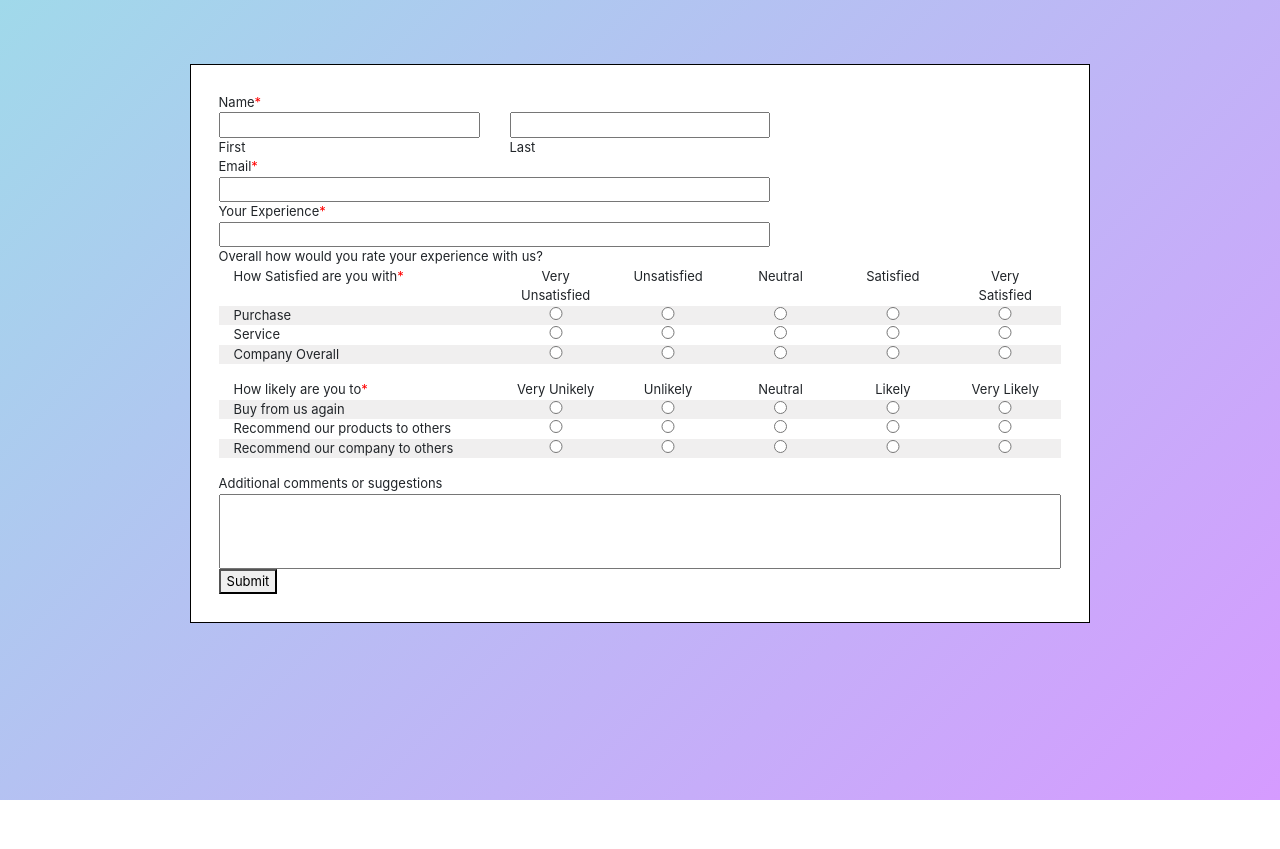
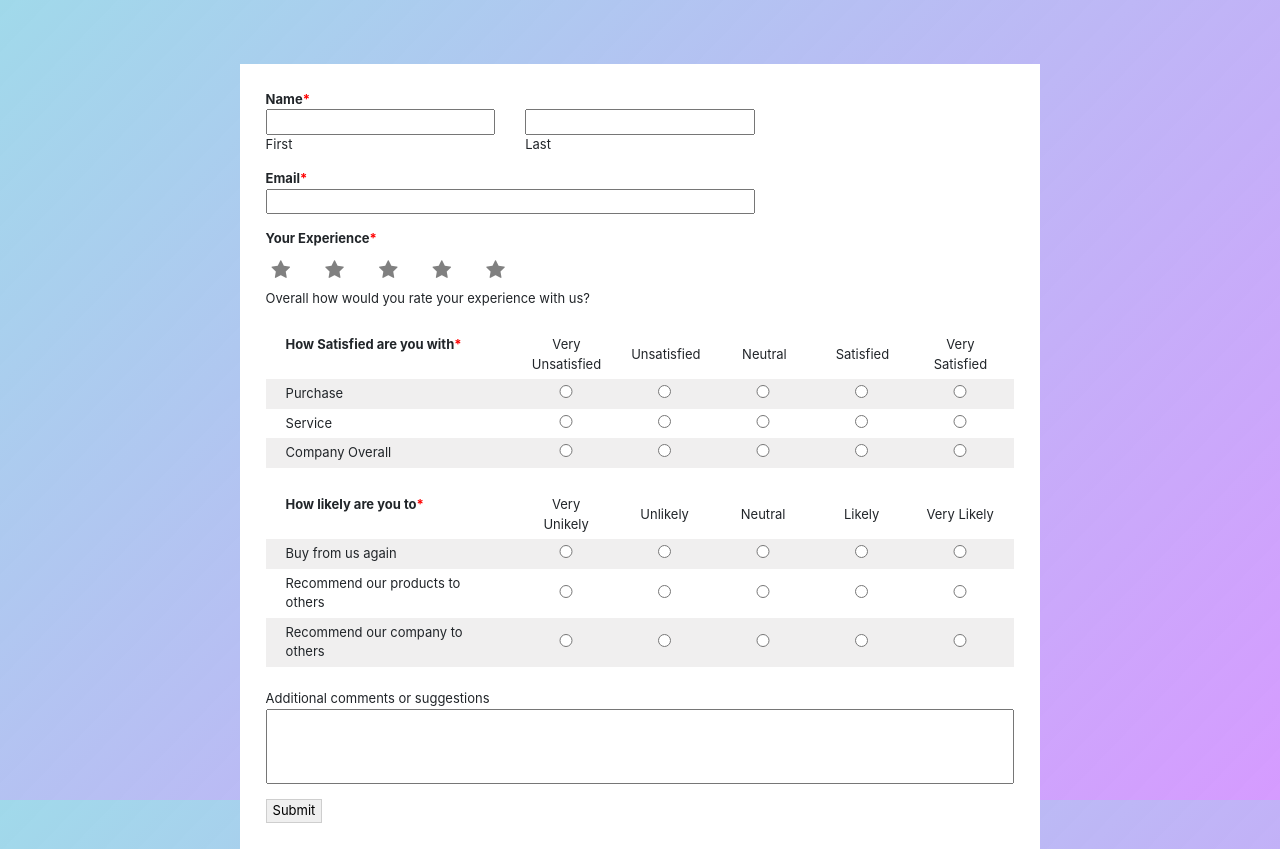
Before and after one commit to jayaspassion/B24_jayasoorya, a plain HTML site: page index.html in a window 1280 px wide. Before the commit the page ends 800 px from the top, so only its background shows below. Drawn offline with nearby package versions, Linux system fonts and the light colour scheme.

Commit message:
Finished

```diff
--- a/index.html
+++ b/index.html
@@ -12,41 +12,64 @@
       crossorigin="anonymous"
     />
     <link rel="stylesheet" href="style.css" />
+    <link
+      rel="stylesheet"
+      href="https://cdnjs.cloudflare.com/ajax/libs/font-awesome/4.7.0/css/font-awesome.min.css"
+    />
   </head>
   <body>
     <div class="container">
       <div class="box">
-        <form action="#">
-          <div class="row borred">
+        <form action="google.com" id="form1">
+          <div class="row details">
             <div class="col-1 required">Name</div>
           </div>
           <div class="row">
-            <div class="col-4"><input type="text" /></div>
-            <div class="col-4"><input type="text" /></div>
+            <div class="col-4"><input type="text" required /></div>
+            <div class="col-4"><input type="text" required /></div>
           </div>
           <div class="row">
             <div class="col-4">First</div>
             <div class="col-4">Last</div>
           </div>
-          <div class="row">
+          <div class="row details">
             <div class="col required">Email</div>
           </div>
           <div class="row">
-            <div class="col-8"><input type="text" /></div>
+            <div class="col-8"><input type="text" required /></div>
           </div>
-          <div class="row">
+          <div class="row details">
             <div class="col required">Your Experience</div>
           </div>
-          <div class="row">
-            <div class="col-8"><input type="text" /></div>
+
+          <div class="borderRating row">
+            <div class="rating col offset-1">
+              <input type="radio" name="star" id="star1" /><label
+                for="star1"
+              ></label>
+              <input type="radio" name="star" id="star2" /><label
+                for="star2"
+              ></label>
+              <input type="radio" name="star" id="star3" /><label
+                for="star3"
+              ></label>
+              <input type="radio" name="star" id="star4" /><label
+                for="star4"
+              ></label>
+              <input type="radio" name="star" id="star5" /><label
+                for="star5"
+              ></label>
+            </div>
           </div>
+
+
           <div class="row">
             <div class="col">
               Overall how would you rate your experience with us?
             </div>
           </div>
 
-          <div class="table col borred">
+          <div class="table col">
             <div class="row head">
               <div class="col-4 required">How Satisfied are you with</div>
               <div class="col">Very Unsatisfied</div>
@@ -57,27 +80,27 @@
             </div>
             <div class="row darkrow">
               <div class="col-4">Purchase</div>
-              <div class="col"><input type="radio" /></div>
-              <div class="col"><input type="radio" /></div>
-              <div class="col"><input type="radio" /></div>
-              <div class="col"><input type="radio" /></div>
-              <div class="col"><input type="radio" /></div>
+              <div class="col"><input type="radio" name="option1" /></div>
+              <div class="col"><input type="radio" name="option1" /></div>
+              <div class="col"><input type="radio" name="option1" /></div>
+              <div class="col"><input type="radio" name="option1" /></div>
+              <div class="col"><input type="radio" name="option1" /></div>
             </div>
             <div class="row">
               <div class="col-4">Service</div>
-              <div class="col"><input type="radio" /></div>
-              <div class="col"><input type="radio" /></div>
-              <div class="col"><input type="radio" /></div>
-              <div class="col"><input type="radio" /></div>
-              <div class="col"><input type="radio" /></div>
+              <div class="col"><input type="radio" name="option2" /></div>
+              <div class="col"><input type="radio" name="option2" /></div>
+              <div class="col"><input type="radio" name="option2" /></div>
+              <div class="col"><input type="radio" name="option2" /></div>
+              <div class="col"><input type="radio" name="option2" /></div>
             </div>
             <div class="row darkrow">
               <div class="col-4">Company Overall</div>
-              <div class="col"><input type="radio" /></div>
-              <div class="col"><input type="radio" /></div>
-              <div class="col"><input type="radio" /></div>
-              <div class="col"><input type="radio" /></div>
-              <div class="col"><input type="radio" /></div>
+              <div class="col"><input type="radio" name="option3" /></div>
+              <div class="col"><input type="radio" name="option3" /></div>
+              <div class="col"><input type="radio" name="option3" /></div>
+              <div class="col"><input type="radio" name="option3" /></div>
+              <div class="col"><input type="radio" name="option3" /></div>
             </div>
           </div>
           <div class="table col">
@@ -91,40 +114,48 @@
             </div>
             <div class="row darkrow">
               <div class="col-4 borred">Buy from us again</div>
-              <div class="col"><input type="radio" /></div>
-              <div class="col"><input type="radio" /></div>
-              <div class="col"><input type="radio" /></div>
-              <div class="col"><input type="radio" /></div>
-              <div class="col"><input type="radio" /></div>
+              <div class="col"><input type="radio" name="option4" /></div>
+              <div class="col"><input type="radio" name="option4" /></div>
+              <div class="col"><input type="radio" name="option4" /></div>
+              <div class="col"><input type="radio" name="option4" /></div>
+              <div class="col"><input type="radio" name="option4" /></div>
             </div>
             <div class="row">
               <div class="col-4">Recommend our products to others</div>
-              <div class="col"><input type="radio" /></div>
-              <div class="col"><input type="radio" /></div>
-              <div class="col"><input type="radio" /></div>
-              <div class="col"><input type="radio" /></div>
-              <div class="col"><input type="radio" /></div>
+              <div class="col"><input type="radio" name="option5" /></div>
+              <div class="col"><input type="radio" name="option5" /></div>
+              <div class="col"><input type="radio" name="option5" /></div>
+              <div class="col"><input type="radio" name="option5" /></div>
+              <div class="col"><input type="radio" name="option5" /></div>
             </div>
             <div class="row darkrow">
               <div class="col-4">Recommend our company to others</div>
-              <div class="col"><input type="radio" /></div>
-              <div class="col"><input type="radio" /></div>
-              <div class="col"><input type="radio" /></div>
-              <div class="col"><input type="radio" /></div>
-              <div class="col"><input type="radio" /></div>
+              <div class="col"><input type="radio" name="option6" /></div>
+              <div class="col"><input type="radio" name="option6" /></div>
+              <div class="col"><input type="radio" name="option6" /></div>
+              <div class="col"><input type="radio" name="option6" /></div>
+              <div class="col"><input type="radio" name="option6" /></div>
             </div>
           </div>
-
           <div class="row">
             <div class="col">Additional comments or suggestions</div>
           </div>
-          <div class="row additional">
-            <div class="col">
+          <div class="row">
+            <div class="col additional">
               <input type="text" />
             </div>
           </div>
           <div class="row">
-            <div class="col"><button type="submit">Submit</button></div>
+            <div class="col details">
+              <button
+                type="submit"
+                form="form1"
+                value="Submit"
+                class="submitButton"
+              >
+                Submit
+              </button>
+            </div>
           </div>
         </form>
       </div>
--- a/style.css
+++ b/style.css
@@ -3,26 +3,28 @@ body{
    background-repeat: no-repeat;
    background-attachment: fixed;
 }
-/* div{
-    border: 1px solid red;
-} */
+div{
+    position: relative;
+}
 
 body{
     font-size: small;
 }
 .container{
-
     background: white;
     margin-top: 5%;
     padding: 10px;
-    border: 1px solid black;
-    max-width: 900px;
+    /* border: 1px solid black; */
+    max-width: 800px;
     width: 100%;
     height: 100%;
 
 }
 .box{
     margin: 2%;
+}
+.required{
+    font-weight: bold ;
 }
 
 .required:after{
@@ -50,17 +52,77 @@ body{
 
 }
 
+.table{
 
-/* .borred{
-    border: 1px solid red;
-} */
+    margin-top: 3%;
+    margin-bottom: 3%;
+}
 
-/* .table{
-    display: block;
-    border: 1px solid blue;
+.table .row{
+    padding: 5px;
+}
+.table .col{
+    align-self: center;
+}
 
-} */
+.details{
+    margin-top: 2%;
+}
+.submitButton{
+    border: 1px solid rgba(0, 0, 0, 0.139);
 
-/* .table .row{
-    margin-inline: 0;
-} */
+}
+
+.rating{
+    display: inline-block;
+    position: relative;
+    height: 40px;
+    direction: rtl;
+
+}
+
+
+.rating input{
+    display: none;
+}
+.rating label{
+    position: relative;
+    cursor: pointer;
+    width: 50px;
+
+}
+
+
+
+.rating label:before{
+    position: absolute;
+    content: '\f005';
+    font-family: fontAwesome;
+    font-size: 20px;
+    color: grey;
+
+}
+
+.rating label:after{
+    position: absolute;
+    content: '\f005';
+    font-family: fontAwesome;
+    font-size: 20px;
+    color: orange;
+    opacity: 0;
+}
+
+
+.rating label:hover:after,
+.rating label:hover ~ label:after,
+.rating input:checked ~ label:after{
+
+    opacity: 1;
+}
+
+
+.borderRating{
+    display: inline-block;
+    position: relative;
+
+}
```
